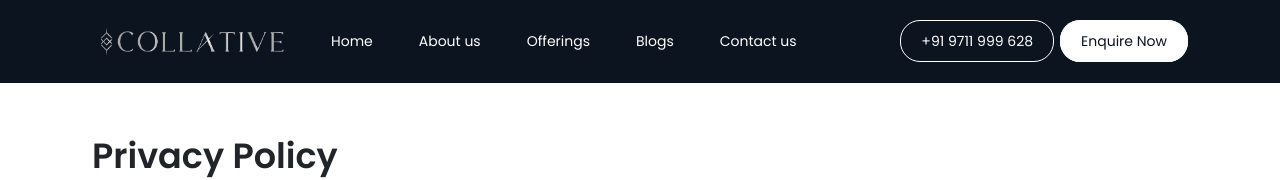
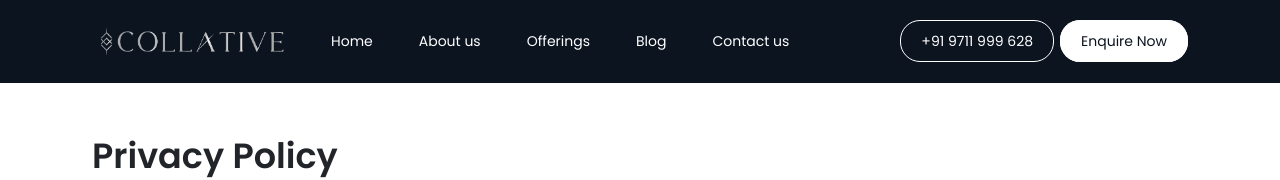
Before and after one commit to dineshkush/collative, a React (Create React App) app: page /privacy-policy in a window 1280 px wide. Shown: the top 180 px of the page. Built offline with nearby package versions, Linux system fonts and the light colour scheme.

Commit message:
agg blog url

```diff
--- a/src/components/main/footer/Footer.js
+++ b/src/components/main/footer/Footer.js
@@ -84,7 +84,11 @@ const Footer = (props) => {
               <div className="col-md-2">
                 <h4 className="footer_title">Quick Links</h4>
                 <ul className='footer_nav'>
-                  {quickLinks.map((item) =>
+                  {quickLinks.slice(0, 2).map((item) =>
+                    <li><Link to={item.url}>{item.name}</Link></li>
+                  )}
+                  <li><a href="https://collative.in/blog/">Blog</a></li>
+                  {quickLinks.slice(3, 4).map((item) =>
                     <li><Link to={item.url}>{item.name}</Link></li>
                   )}
                 </ul>
--- a/src/components/main/header/Header.js
+++ b/src/components/main/header/Header.js
@@ -62,7 +62,20 @@ const Header = (props) => {
               id="navbarSupportedContent"
             >
               <ul className="navbar-nav me-auto mb-2 mb-lg-0">
-                {navbarMenu.map((navItem, index) =>
+                {navbarMenu.slice(0, 3).map((navItem, index) =>
+                  <li key={index} className="nav-item">
+                    <NavLink className="nav-link active" aria-current="page" to={navItem.url} onClick={handleNavbarClose}>
+                      {navItem.name}
+                    </NavLink>
+                  </li>
+                )}
+
+                <li className="nav-item">
+                  <a className="nav-link active" aria-current="page" href="https://collative.in/blog/" onClick={handleNavbarClose}>
+                    Blog
+                  </a>
+                </li>
+                {navbarMenu.slice(4, 5).map((navItem, index) =>
                   <li key={index} className="nav-item">
                     <NavLink className="nav-link active" aria-current="page" to={navItem.url} onClick={handleNavbarClose}>
                       {navItem.name}
```
